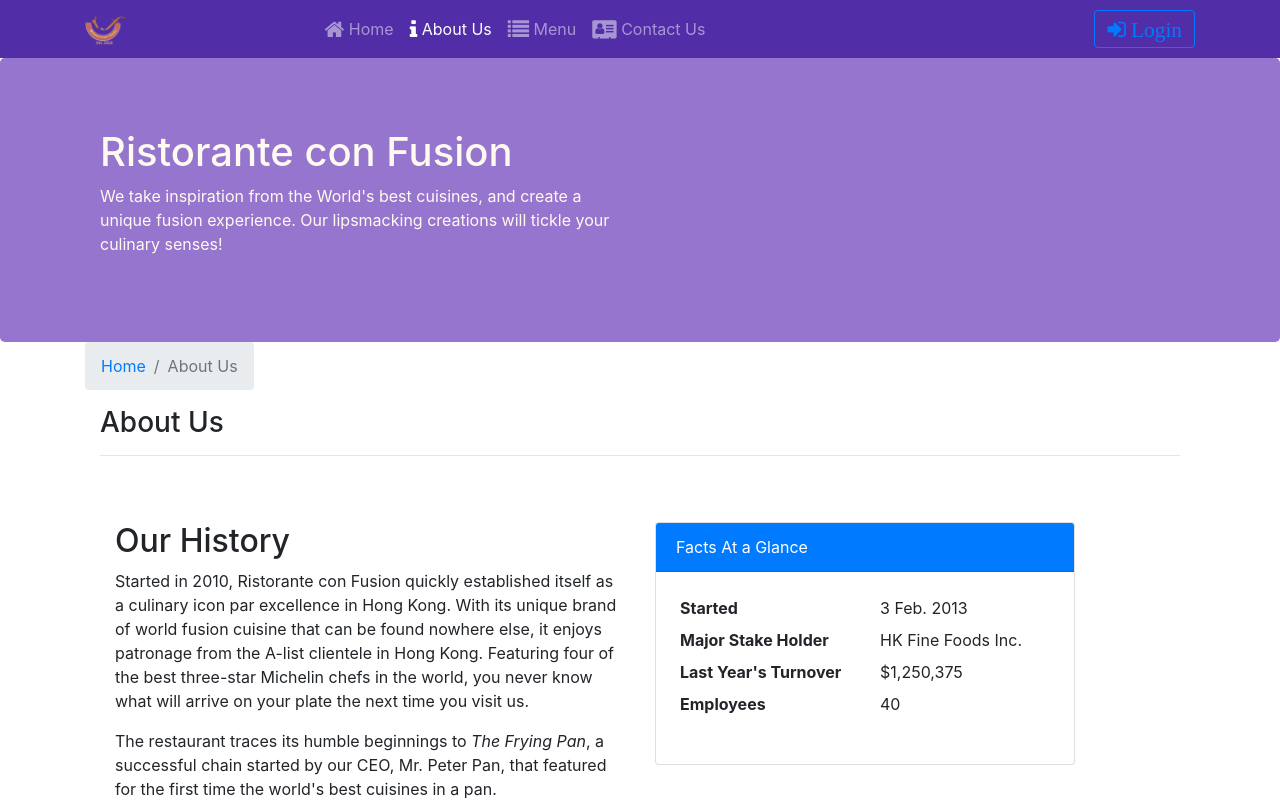
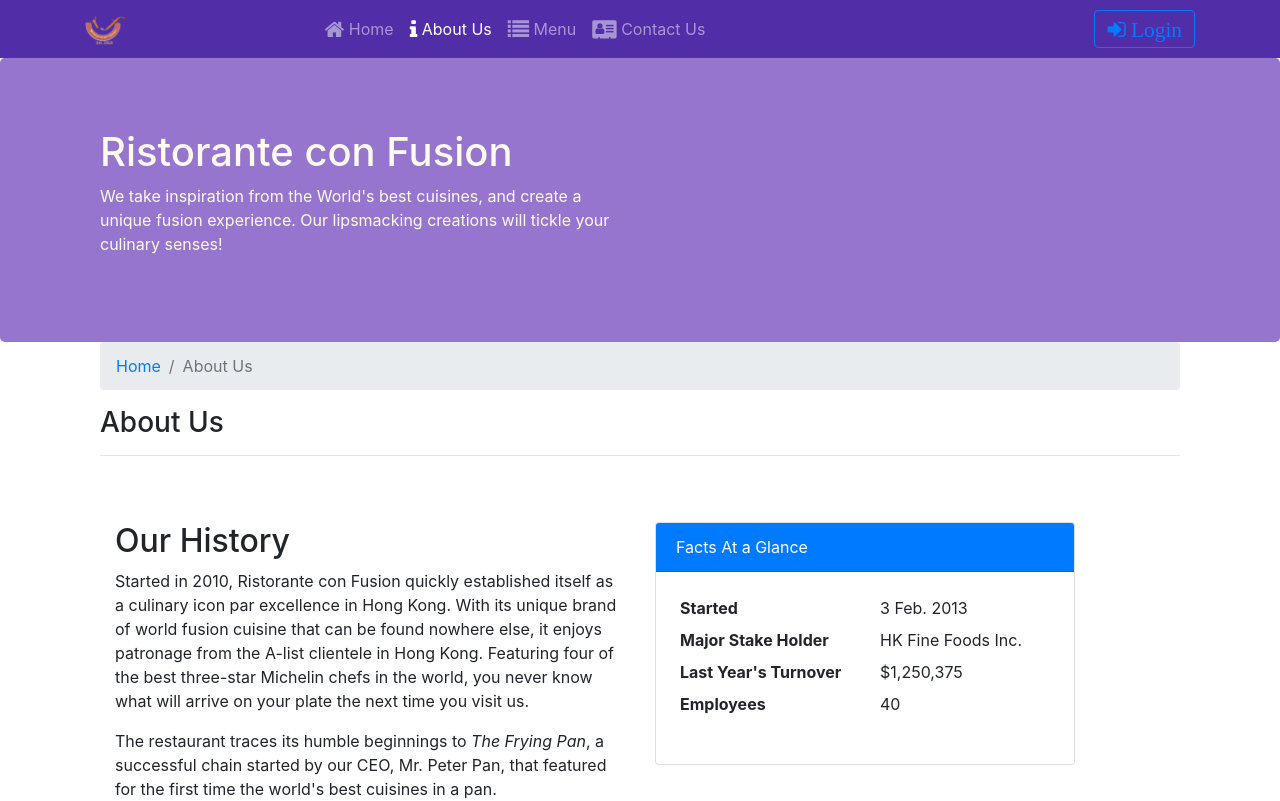
Before and after one commit to Anis-Dhaoui/full-stack-with-react, a React (Create React App) app in the folder React/confusion/: page /aboutus in a window 1280 px wide. Shown: the top 801 px of the page. Built offline with nearby package versions, Linux system fonts and the light colour scheme; no server answers; data requests are answered from the project's data file; what react-redux-form would draw is missing.

Commit message:
React Animation  (react-transition-group)

```diff
--- a/React/confusion/package.json
+++ b/React/confusion/package.json
@@ -17,6 +17,7 @@
     "react-redux-form": "^1.16.14",
     "react-router-dom": "^5.2.0",
     "react-scripts": "3.4.1",
+    "react-transition-group": "^4.4.1",
     "reactstrap": "^8.5.1",
     "redux": "^4.0.5",
     "redux-logger": "^3.0.6",
--- a/React/confusion/src/App.css
+++ b/React/confusion/src/App.css
@@ -27,3 +27,22 @@ address{
 .navbar-dark{
     background-color: #512DA8;
 }
+
+.page-enter {
+    opacity: 0.01;
+    transform: translateX(-100%);
+}
+.page-enter-active {
+    opacity: 1;
+    transform: translateX(0%);
+    transition: all 300ms ease-in;
+}
+.page-exit {
+    opacity: 1;
+    transform: translateX(0%);
+}
+.page-exit-active {
+    opacity: 0.01;
+    transform: translateX(100%);
+    transition: all 300ms ease-out;
+}
--- a/React/confusion/src/components/AboutComponent.js
+++ b/React/confusion/src/components/AboutComponent.js
@@ -14,10 +14,12 @@ function About(props) {
     return(
         <div className="container">
             <div className="row">
-                <Breadcrumb>
-                    <BreadcrumbItem><Link to="/home">Home</Link></BreadcrumbItem>
-                    <BreadcrumbItem active>About Us</BreadcrumbItem>
-                </Breadcrumb>
+                <div className="col">
+                    <Breadcrumb>
+                        <BreadcrumbItem><Link to="/home">Home</Link></BreadcrumbItem>
+                        <BreadcrumbItem active>About Us</BreadcrumbItem>
+                    </Breadcrumb>
+                </div>
                 <div className="col-12">
                     <h3>About Us</h3>
                     <hr />
--- a/React/confusion/src/components/ContactComponent.js
+++ b/React/confusion/src/components/ContactComponent.js
@@ -51,7 +51,6 @@ function Contact(props){
                 </div>
             </div>
         </div>
-
     );
 };
 export default Contact;
--- a/React/confusion/src/components/HomeComponent.js
+++ b/React/confusion/src/components/HomeComponent.js
@@ -14,7 +14,6 @@ function Home (props) {
               <div className="col-12 col-md m-1">
                 <RenderCard item={props.leader} />
               </div>
-
             </div>
           </div>
       );
--- a/React/confusion/src/components/MainComponent.js
+++ b/React/confusion/src/components/MainComponent.js
@@ -1,5 +1,5 @@
 import React, { Component } from 'react';
-import { Switch, Route, Redirect } from 'react-router-dom';
+import { Switch, Route, Redirect, withRouter } from 'react-router-dom';
 import { connect } from 'react-redux';
 import Home from "./HomeComponent";
 import Menu from "./MenuComponent";
@@ -9,6 +9,7 @@ import Footer from './FooterComponent';
 import Contact from './ContactComponent';
 import About from './AboutComponent';
 import { mapStateToProps, mapDispatchToProps } from '../redux/connectStore';
+import { TransitionGroup, CSSTransition} from 'react-transition-group';
 
 class Main extends Component {
 
@@ -44,13 +45,14 @@ class Main extends Component {
       );
 
     };
+
   return (
-    <div>
-    {console.log(this.props.promotions)}
-    {console.log(this.props.dishes)}
+    <>
       <Header />
       <div className="container">
-        <Switch>
+        <TransitionGroup>
+          <CSSTransition key={this.props.location.key} classNames="page" timeout={300}>
+            <Switch location={this.props.location}>
               <Route path="/home" component={homePage} />
               <Route path="/aboutus" component={  () => <About leaders={this.props.leaders}/>  } />
               <Route exact path="/menu" component={  () => <Menu dishes2={this.props.dishes} />  } />
@@ -58,11 +60,13 @@ class Main extends Component {
               <Route path="/contactus" component={ () => <Contact resetFeedback={this.props.resetFeedbackForm} />} />
               <Redirect to="/home" />
             </Switch>
+          </CSSTransition>
+        </TransitionGroup>
       </div>
       <Footer />
-    </div>
+    </>
   );
   }
 }
 
-export default connect(mapStateToProps, mapDispatchToProps) (Main);
+export default withRouter(connect(mapStateToProps, mapDispatchToProps) (Main));
--- a/React/confusion/src/components/MenuComponent.js
+++ b/React/confusion/src/components/MenuComponent.js
@@ -29,7 +29,7 @@ const Menu = (props) => {
     )
   }else
  return (
-      <>
+      <div className="container">
         <div className="row">
           <div className="col-12">
             <Breadcrumb>
@@ -42,7 +42,7 @@ const Menu = (props) => {
         <div className="row">
               {menu}
         </div>
-      </>
+      </div>
     );
 }
 export default Menu;
```
Also changed, not shown: 2 other files (tests, documents, lock files or other folders). Lines whose indentation alone changed are shown as unchanged.
